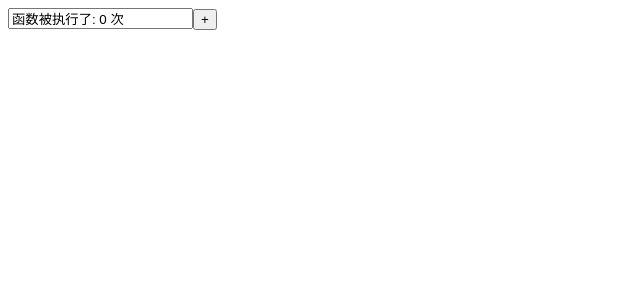
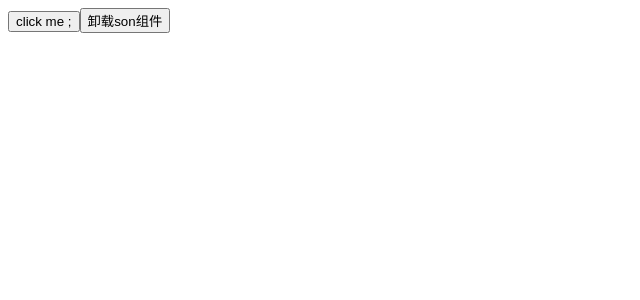
Before and after one commit to LHFloveXCF/react, a React (Create React App) app in the folder react-basic/: page / in a window 1280 px wide. Shown: the top 300 px of the page, without its empty margins (0-640 px from the left). Built offline with nearby package versions, Linux system fonts and the light colour scheme.

Commit message:
useEffect清除副作用

```diff
--- a/react-basic/src/index.js
+++ b/react-basic/src/index.js
@@ -7,7 +7,7 @@ import ReactDOM from 'react-dom/client';
 // import JsxList from './jsx/jsxList';
 // import JsxCondition from './jsx/jsxCondition';
 // import DemoEvent from './event/demo';
-import Parent from './simple/UseEffect2';
+import Parent from './simple/UseEffect3';
 // import Article from './test/article';
 
 const root = ReactDOM.createRoot(document.getElementById('root'));
--- /dev/null
+++ b/react-basic/src/simple/UseEffect3.js
@@ -0,0 +1,20 @@
+import { useState } from "react"
+// 1. 引入useEffect函数
+import { useEffect } from "react";
+
+function Son() {
+    return <button>click me ; </button>
+}
+function Parent() {
+    const [show, setShow] = useState(true)
+
+
+    return (
+        <div className="App">
+            {show && <Son />}
+            <button onClick={() => setShow(false)}>卸载son组件</button>
+        </div>
+    );
+}
+
+export default Parent;
```
